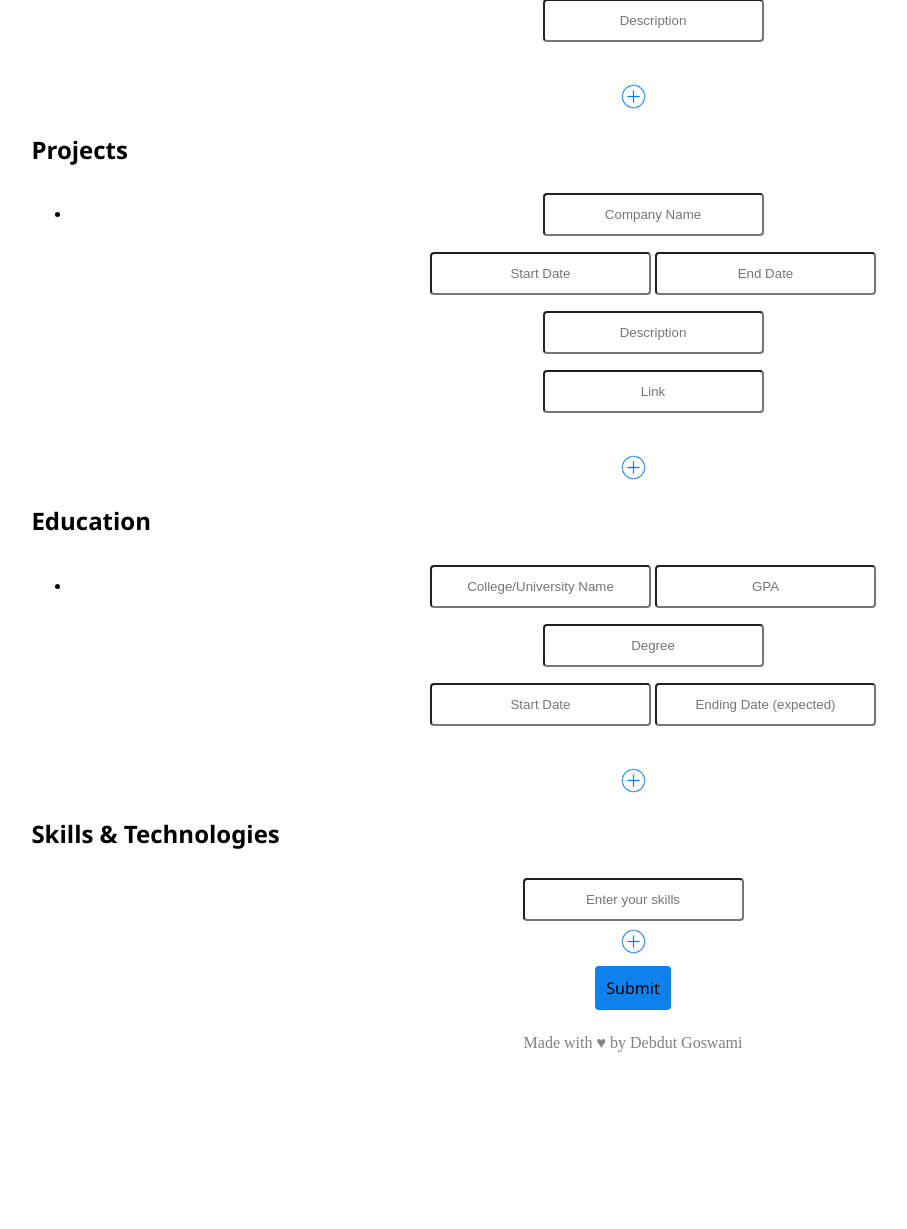
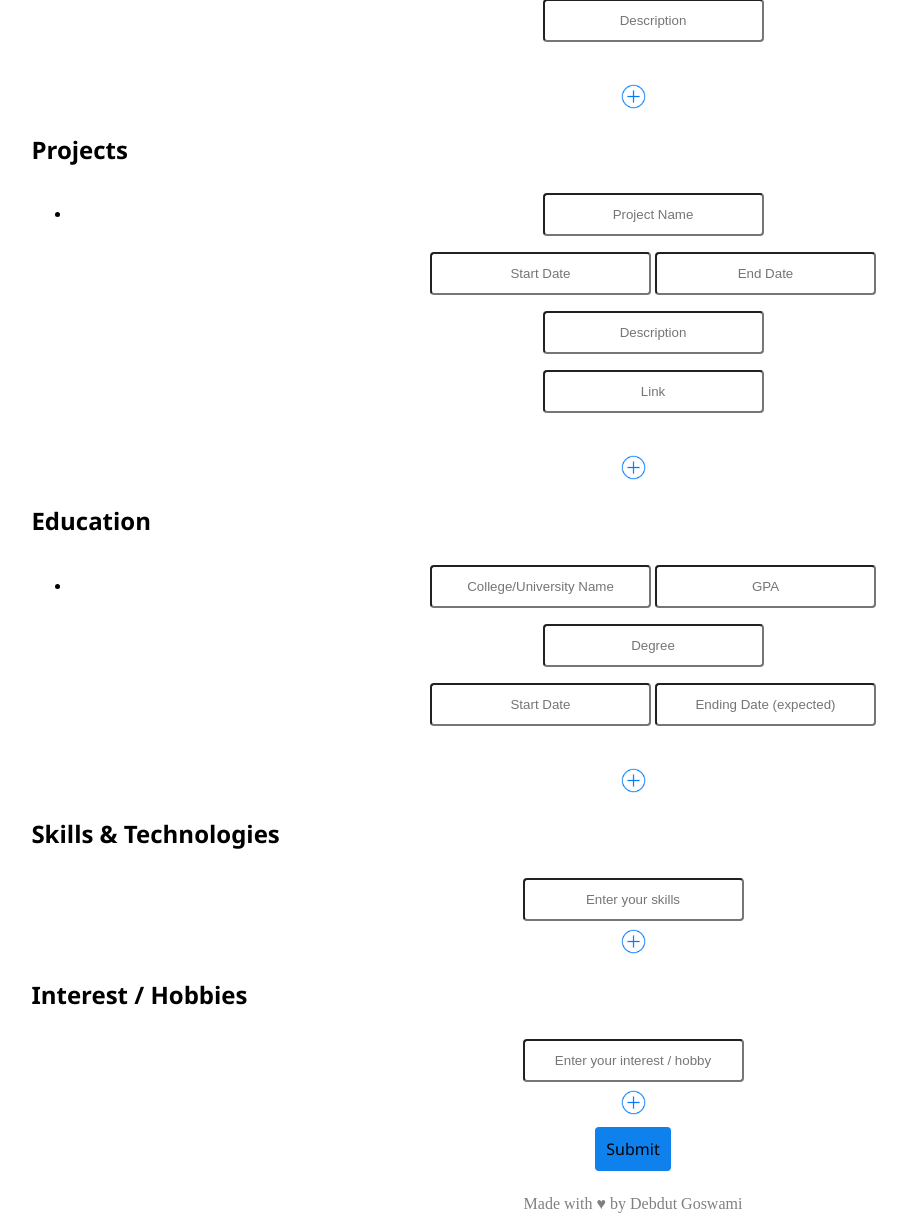
Before and after one commit to debdutgoswami/resume-builder, a Flask app: page / in a window 1280 px wide. Shown: the part 499-1728 px from the top of the page, without its empty margins (7-914 px from the left). Before the commit the page ends 1551 px from the top, so only its background shows below. Run offline with Flask 2, Linux system fonts and the light colour scheme.

Commit message:
commit to master

```diff
--- a/templates/home.html
+++ b/templates/home.html
@@ -24,6 +24,9 @@
         });
         $('#projects').on('click', '#projbtn', function(){
             $('#addproj').clone().find("input:text").val("").end().appendTo('#proj');
+        });
+        $('#interest').on('click', '#interestbtn', function(){
+            $('#iclone').clone().find("input:text").val("").end().appendTo('#interest-append');
         });
     });
 </script>
@@ -61,7 +64,7 @@
         <h2>Projects</h2>
         <ul id="proj">
             <li id="addproj">
-                <input id="pname" type="text" name="pname" class="field-style field-split25 align-left" placeholder="Company Name" required/><br>
+                <input id="pname" type="text" name="pname" class="field-style field-split25 align-left" placeholder="Project Name" required/><br>
                 <input id="pstart" type="text" name="pstart" class="field-style field-split25 align-left" placeholder="Start Date" required/>
                 <input id="pend" type="text" name="pend" class="field-style field-split25 align-left" placeholder="End Date" required/><br>
                 <input id="pdescription" type="text" name="pdescription" class="field-style field-split25 align-left" placeholder="Description" required/><br>
@@ -99,6 +102,17 @@
         <img src="{{ url_for('static', filename='images/plus.png') }}" alt="" style="width:25px;height:25px; border: 0;" id="skillbtn">
     </div>
 
+    <!-- interests / hobbies-->
+    <div class="interest" id="interest" style="padding-left: 3%;padding-right: 3%;">
+        <h2>Interest / Hobbies</h2>
+        <div id="interest-append">
+            <div id="iclone">
+                <input type="text" name="interest" id="interest" placeholder="Enter your interest / hobby" required>
+            </div>
+        </div>
+        <img src="{{ url_for('static', filename='images/plus.png') }}" alt="" style="width:25px;height:25px; border: 0;" id="interestbtn">
+    </div>
+
     <!-- Submit Button -->
     <input class="btn btn-primary" type="submit" value="Submit">
 </form>
```
